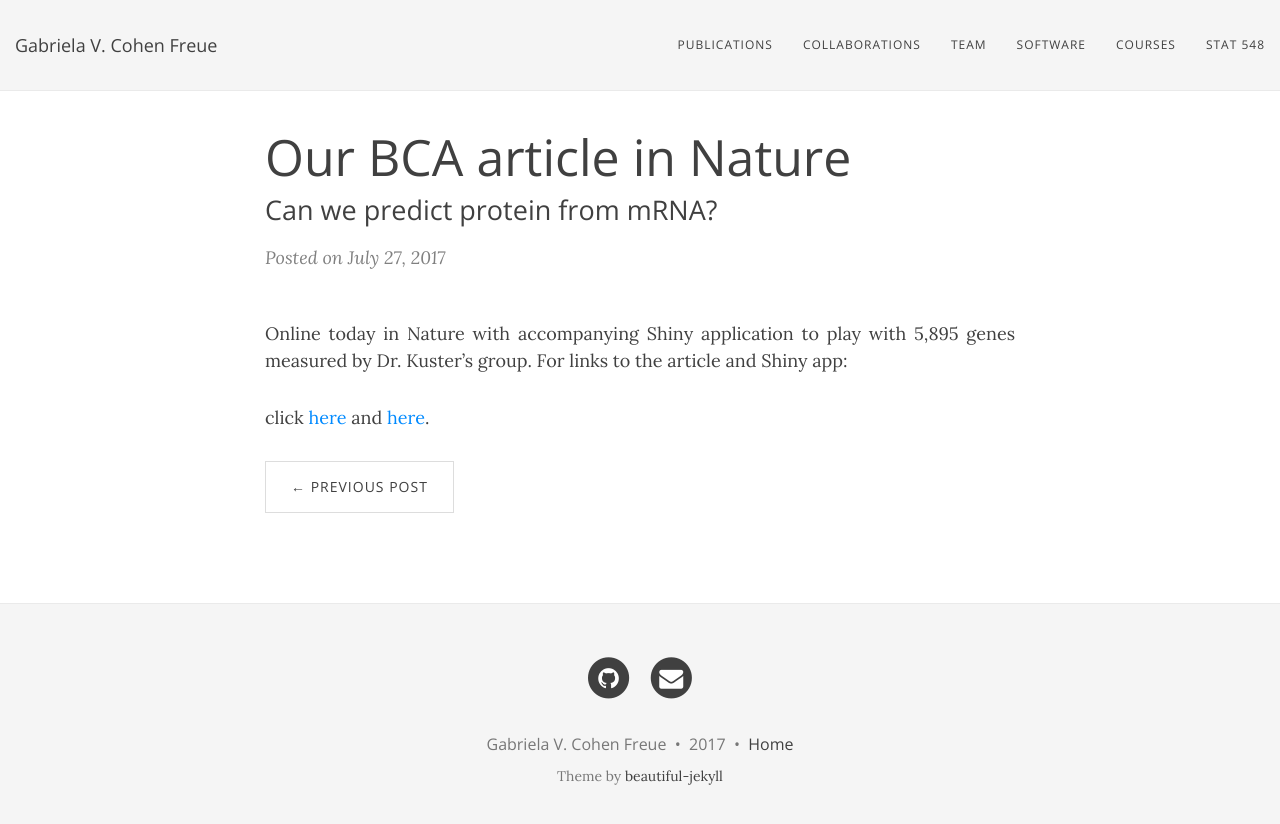
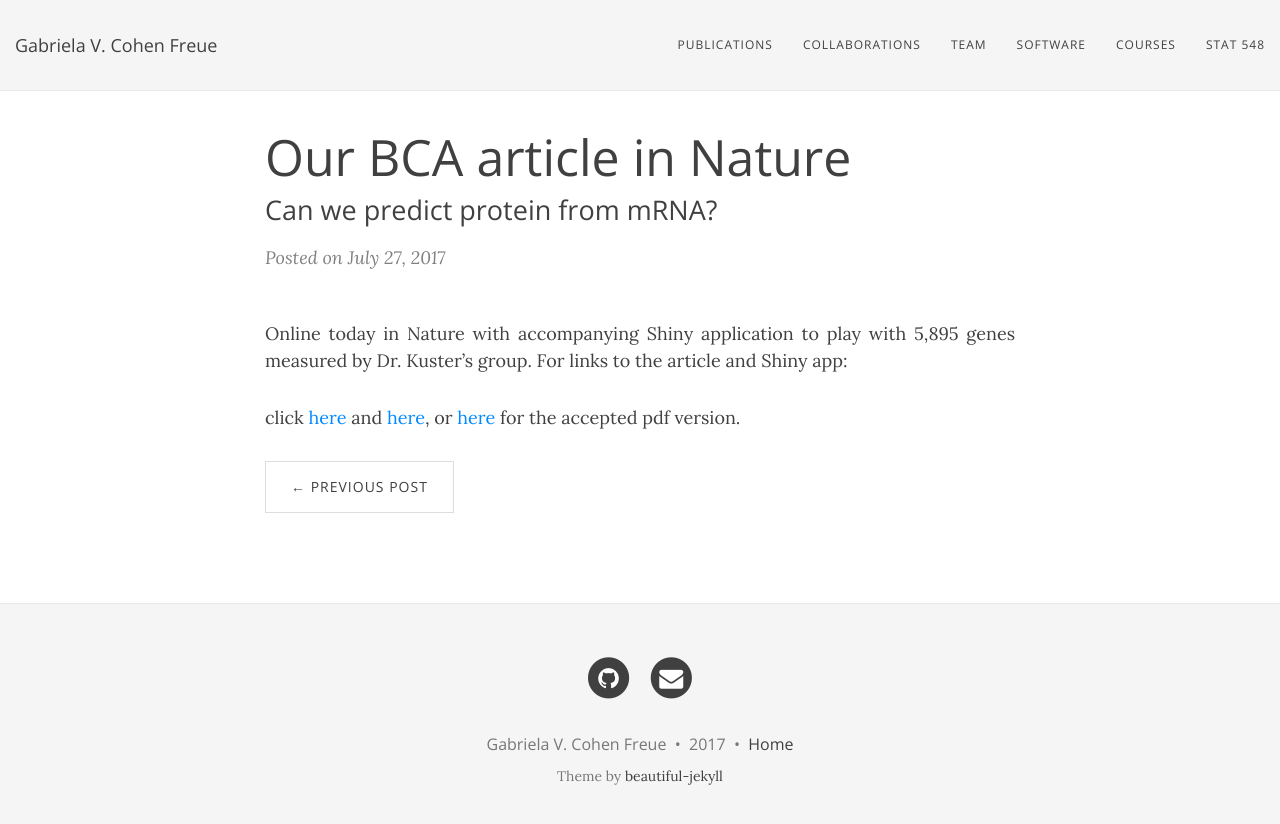
Before and after one commit to gcohenfr/gcohenfr.github.io, a Jekyll site: the page built from _posts/2017-07-27-test-markdown.md, in a window 1280 px wide. Shown: the top 824 px of the page. Built offline with Jekyll 4.4.1, drawn with Linux system fonts in a browser that asks for light colours; nearby versions of some CDN libraries.

Commit message:
add pdf of paper

```diff
--- a/_posts/2017-07-27-test-markdown.md
+++ b/_posts/2017-07-27-test-markdown.md
@@ -6,4 +6,4 @@
 
 Online today in Nature with accompanying Shiny application to play with 5,895 genes measured by Dr. Kuster's group. For links to the article and Shiny app:
 
-click [here](http://rdcu.be/uvBy) and [here](https://dakep.shinyapps.io/central-dogma/).
+click [here](http://rdcu.be/uvBy) and [here](https://dakep.shinyapps.io/central-dogma/), or [here](https://gcohenfr.github.io/pdfs/Manuscript_Fortelny_2016-03-03740B.pdf) for the accepted pdf version.
```
Also changed, not shown: 1 other file.
